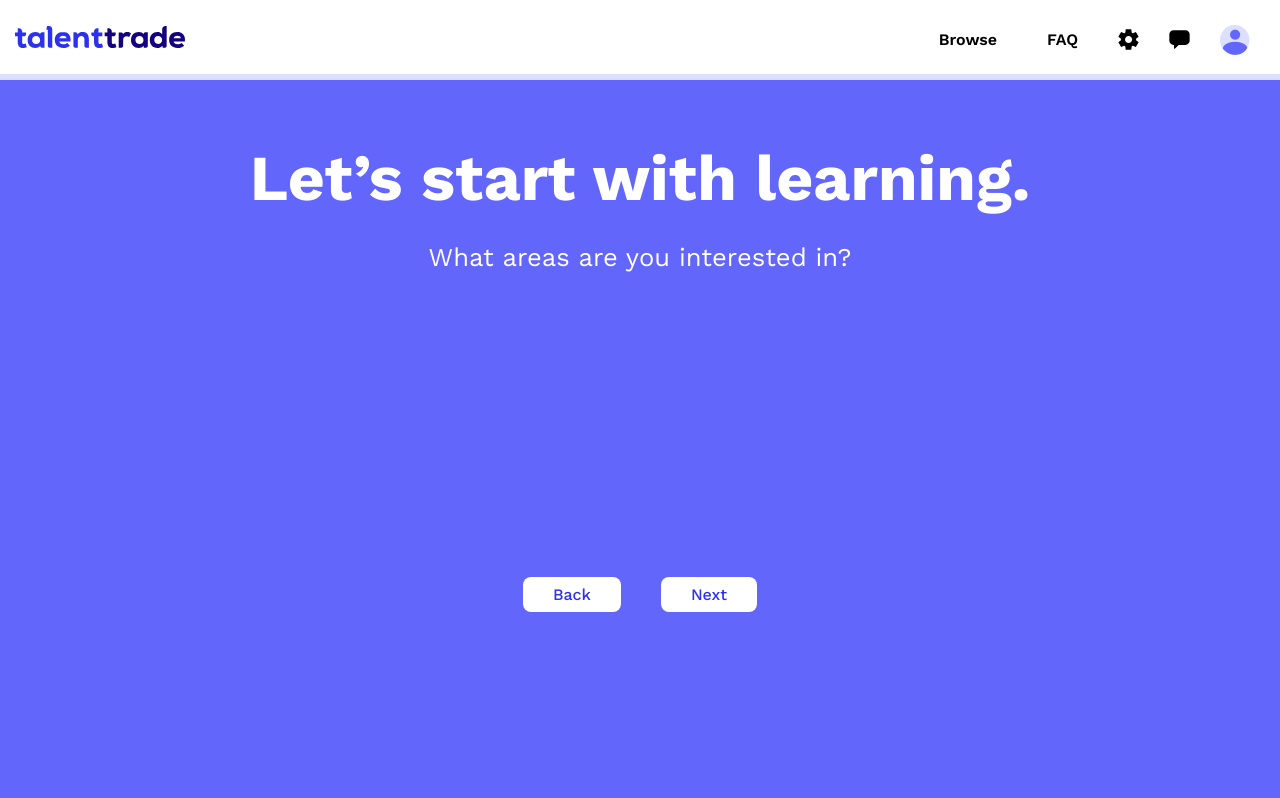
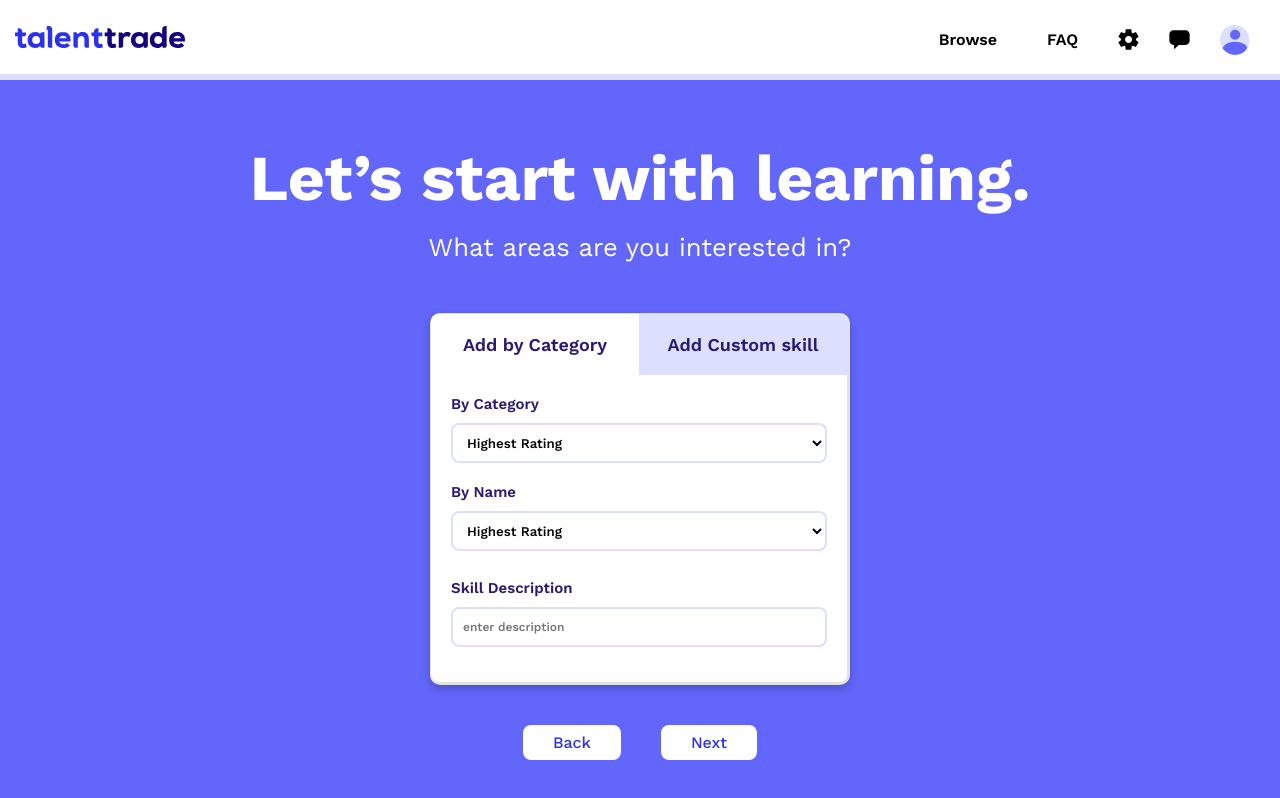
Before and after one commit to acm-projects/TalentTrade, a React (Create React App) app in the folder frontend/: page /questionaire in a window 1280 px wide. Both pictures are taken after a click on the button "Next". Built offline with nearby package versions, Linux system fonts and the light colour scheme; a web font is replaced by a local one.

Commit message:
added animations to questionaire

```diff
--- a/frontend/src/components/QuestionForm/LearningSkillsForm.js
+++ b/frontend/src/components/QuestionForm/LearningSkillsForm.js
@@ -1,7 +1,74 @@
+import { useState, useRef, useEffect } from "react"
+import "animate.css"
+
 const LearningSkillsForm = () => {
+    const [Tab, setTab] = useState("browse")
+    const [contentHeight, setContentHeight] = useState(0);
+    const contentRef = useRef(null);
+
+    const handleTab = (tab) => {
+        setTab(tab);
+    }
+
+    useEffect(() => {
+        if (contentRef.current) {
+            setContentHeight(contentRef.current.clientHeight + 80);
+        }
+    }, [Tab]);
+
     return(
-        <div>
-
+        <div className="questionaireCard c" style={{ height: contentHeight }}>
+            <div className="tabs c">
+                <div className={`tab c left ${Tab === "browse" ? 'active' : ''}`}>
+                    <button className="" onClick={()=>handleTab("browse")}>
+                        <p className="tabTitle c">Add by Category</p>
+                    </button>
+                </div>
+                <div className={`tab c right ${Tab === "custom" ? 'active' : ''}`}>
+                    <button className={Tab=="custom" ? 'active' : ''} onClick={()=>handleTab("custom")}>
+                        <p className="tabTitle c">Add Custom skill</p>
+                    </button>
+                </div>
+            </div>
+            <div className="tabContent c " ref={contentRef}>
+            {Tab === 'browse' && (
+                    <div className="animate__animated animate__fadeIn animate__delay-2s c">
+                        <div className="dropdownTitle c">
+                            <p className="dropdownText c">By Category</p>
+                            <select className="dropdown c">
+                                <option value="rating c">Highest Rating</option>
+                                <option value="alphabetical c">Alphabetical</option>
+                            </select>
+                        </div>
+                        <div className="dropdownTitle c">
+                            <p className="dropdownText c" >By Name</p>
+                            <select className="dropdown c">
+                                <option value="rating c">Highest Rating</option>
+                                <option value="alphabetical c">Alphabetical</option>
+                            </select>
+                        </div>
+                        <div className="dropdownTitle c">
+                            <label className="c dropdownText" htmlFor="Name">Skill Description</label>
+                            <input className="c dropdown" type="text" placeholder='enter description' name="Description" required
+                            />
+                        </div>
+                    </div>
+                )}
+            {Tab === 'custom' && (
+                    <div className="animate__animated animate__fadeIn animate__delay-2s c">
+                        <div className="dropdownTitle c">
+                        <label className="c dropdownText" htmlFor="Name">Skill Name</label>
+                        <input className="c dropdown" type="text" placeholder='enter skill' name="Name" required
+                            />
+                        </div>
+                        <div className="dropdownTitle c">
+                            <label className="c dropdownText" htmlFor="Name">Skill Description</label>
+                            <input className="c dropdown" type="text" placeholder='enter description' name="Description" required
+                            />
+                        </div>
+                    </div>
+                )}
+            </div>
         </div>
     )
 }
--- a/frontend/src/pages/cheryl.css
+++ b/frontend/src/pages/cheryl.css
@@ -498,6 +498,7 @@ textarea.c {
     overflow: hidden;
     background: #6266FA;
     height: 100vh;
+
 }
 
 
@@ -515,7 +516,7 @@ textarea.c {
     color: white;
     padding-left: 15%;
     padding-right: 15%;
-    padding-top: 25px;
+    padding-top: 15px;
 }
 
 .questionButton.c {
@@ -535,18 +536,112 @@ textarea.c {
     margin-right: 20px;
 }
 
-
-
 .questionContainer.c {
-    position: fixed;
-    bottom: 21%;
-    left: 0;
-    right: 0;
+    margin-top: 60px;
 }
 
 .nextQuestionHeader.c {
     padding-top: 60px;
 }
+
+.questionaireCard.c {
+    width: 420px;
+    margin-top: 30px;
+    border: 1px solid #ddd;
+    border-radius: 10px;
+    box-shadow: 0 4px 8px rgba(0, 0, 0, 0.2);
+    background-color: #fff;
+    border-width: 1px;
+    border-bottom-width: 3px;
+    border-right-width: 3px;
+    border-color: #E2E2E2;
+    transition: height 0.65s ease, width 0.3s ease;
+}
+
+.tabs.c {
+    display: flex;
+    justify-content: center;
+    align-items: center;
+    border-color: #252e48;
+}
+
+.tab.c {
+    height:100%;
+    flex: 1;
+    background-color: #DCDFFF;
+    display: flex;
+    justify-content: center;
+    align-items: center;
+    padding-bottom: 20px;
+}
+.tab.c.right {
+    border-top-right-radius: 9px;
+}
+.tab.c.left {
+    border-top-left-radius: 8px;
+}
+.tab.c.active {
+    background-color: #ffffff;
+
+}
+
+.tabs.c button {
+    cursor: pointer;
+    border: none;
+    border-radius: 5px;
+    transition: background-color 0.3s ease;
+    height: 100%;
+    background-color: transparent;
+}
+
+.tabContent.c {
+    padding: 10px;
+    border-radius: 5px;
+}
+
+.dropdownTitle.c {
+    font-family: 'Work Sans';
+    font-weight: 600;
+    padding: 10px;
+    font-size: 20px;
+}
+
+.dropdown.c {
+    display: block;
+    width: 100%;
+    height: 40px;
+    font-family: 'Work Sans';
+    font-weight: 550;
+    color: #000000;
+    background-color: #FFFFFF;
+    border-color: #DCDFFF;
+    border-width: 2px;
+    border-radius: 8px;
+    border-style: solid;
+    padding: 10px;
+    align-self: center;
+    margin-top: 5px;
+}
+
+.dropdownText.c {
+    margin-bottom: 10px;
+    font-size: 15px;
+    color:#291B71
+}
+
+.tabTitle.c {
+    font-family: 'Work Sans';
+    font-weight: 600;
+    font-size: 18px;
+    color:#291B71;
+    text-align: center;
+    margin-top: 20px;
+    background-color: transparent;
+}
+
+:root {
+    --animate-delay: 0.12s;
+  }
 
 @media only screen and (min-width: 600px) {
   .box.c {
--- a/frontend/src/pages/skillQuestionaire.js
+++ b/frontend/src/pages/skillQuestionaire.js
@@ -28,47 +28,46 @@ const Questionaire = () => {
                         </div>
                     </div>
                 )}
+                { currentPage==2 && (
+                    <div>
+                        <div className='animate__animated animate__fadeInDown c c'>
+                            <p className='QuestionHeader nextQuestionHeader c'>Let’s start with learning.</p>
+                            <p className='QuestionSubheader c'>What areas are you interested in?</p>
+                        </div>
+                        <div className=' container c animate__animated animate__fadeIn'>
+                            <LearningSkillsForm/>
+                        </div>
+                        <div className='container c '>
+                            <button onClick={handleBack} className='questionButton c hoverEnlarge2'>Back</button>
+                            <button onClick={handleNext} className='questionButton c hoverEnlarge2'>Next</button>
+                        </div>
+                    </div>
+                )}
                 { currentPage==3 && (
                     <div>
                         <div className='animate__animated animate__fadeInDown c c'>
                             <p className='QuestionHeader nextQuestionHeader c'>How about teaching?</p>
                             <p className='QuestionSubheader c'>What areas do you feel comfortable in?</p>
                         </div>
-                        <div>
+                        <div className=' container c animate__animated animate__fadeIn'>
                             <LearningSkillsForm/>
                         </div>
-                        <div className='container c questionContainer'>
+                        <div className='container c '>
                             <button onClick={handleBack} className='questionButton c hoverEnlarge2'>Back</button>
                             <button onClick={handleNext} className='questionButton c hoverEnlarge2'>Next</button>
                         </div>
                     </div>
                 )}
-                { currentPage==2 && (
-                    <div>
-                        <div className='animate__animated animate__fadeInDown c c'>
-                            <p className='QuestionHeader nextQuestionHeader c'>Let’s start with learning.</p>
-                            <p className='QuestionSubheader c'>What areas are you interested in?</p>
-                        </div>
-                        <div>
-                            <LearningSkillsForm/>
-                        </div>
-                        <div className='container c questionContainer'>
-                            <button onClick={handleBack} className='questionButton c hoverEnlarge2'>Back</button>
-                            <button onClick={handleNext} className='questionButton c hoverEnlarge2'>Next</button>
-                        </div>
-                    </div>
-                )}
-
-            { currentPage==4 && (
+                { currentPage==4 && (
                     <div>
                         <div className='animate__animated animate__fadeInDown c c'>
                             <p className='QuestionHeader nextQuestionHeader c'>Finalize your Profile</p>
                             <p className='QuestionSubheader c'>Let's get to know you!</p>
                         </div>
                         <div>
-                            <LearningSkillsForm/>
+
                         </div>
-                        <div className='container c questionContainer'>
+                        <div className='container c'>
                             <button onClick={handleBack} className='questionButton c hoverEnlarge2'>Back</button>
                         </div>
                     </div>
```
